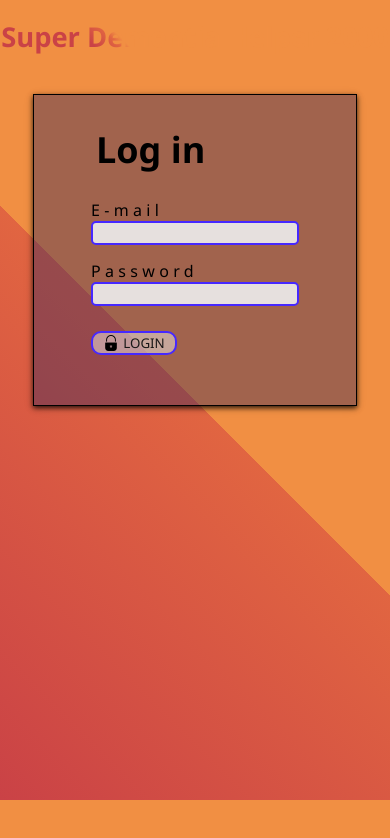
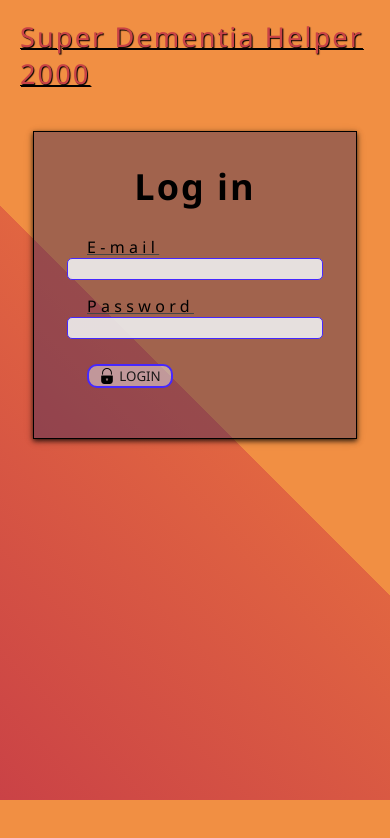
Before and after one commit to azeam/T9_notes, a React (Create React App) app in the folder home/: page /login in a window 390 px wide. Shown: the top 838 px of the page. Built offline with nearby package versions, Linux system fonts and the light colour scheme; the HTML template or start-up script is replaced by a standard one.

Commit message:
Update css
Fixed responsive sizing

Styling

```diff
--- a/home/src/components/Background.css
+++ b/home/src/components/Background.css
@@ -10,29 +10,21 @@
 @media screen and (max-width: 480px) {
 
     .container{
-
-        width: 80%;
-
+        max-width: 80%;
     }
-
-
-
 }
 
 .container{
     border: 1px solid black;
     margin: 20px;
     padding: 5px;
+    width: 380px;
     padding-top: 30px;
     padding-bottom: 50px;
     background-color: rgba(40, 34, 94, 0.4);
     order: 0;
     box-shadow: 0 2px 5px 0 rgba(0, 0, 0, 0.8), 0 2px 10px 0 rgba(0, 0, 0, 0.12);
 }
-
-.container:hover {
-    /* filter: grayscale(100%); */
-  }
 
 body{
     background-image: linear-gradient(
--- a/home/src/components/Button.css
+++ b/home/src/components/Button.css
@@ -11,6 +11,8 @@
     font-weight: 400;
     border-radius: 10px;
     margin-top: 10px;
+    margin-left: 20px;
+    margin-right: 20px;
     width: 70px;
     cursor: pointer;
     transition: transform 0.3s ease;
--- a/home/src/components/Header.css
+++ b/home/src/components/Header.css
@@ -1,7 +1,19 @@
 .header1{
-    font-family: 'Segoe UI', Tahoma, Geneva, Verdana, sans-serif;
+    font-family:'Segoe UI', Tahoma, Geneva, Verdana, sans-serif;
     font-size: 36px;
+    font-weight: 600;
     margin: auto;
     margin-bottom: 25px;
-    margin-left: 5px;
+    margin-left: 40px;
+    letter-spacing: 2px;
+    justify-self: center;
+    align-self: center;
 }
+
+@media screen and (min-width: 320px) {
+
+    .header1 {
+        margin-left: 20px;
+        margin-right: 20px;
+    }
+}
--- a/home/src/components/Input.css
+++ b/home/src/components/Input.css
@@ -3,8 +3,8 @@ div{
 }
 
 div label{
-    font-family: 'Segoe UI', Tahoma, Geneva, Verdana, sans-serif;
-
+    font-family:'Segoe UI', Tahoma, Geneva, Verdana, sans-serif;
+    font-weight: 550;
 }
 
 input{
@@ -14,8 +14,19 @@ input{
     transition: transform 0.3s ease;
     background-color: rgba(238, 238, 238, 0.9);
     color: var(--dark);
-    border: 2px solid var(--primary);
+    border: 1px solid var(--primary);
     width: 200px;
     margin-bottom: 15px;
+    margin-left: 20px;
+    margin-right: 20px;
     cursor: text;
 }
+
+@media screen and (min-width: 320px) {
+    /* Styles go here */
+    input {
+        margin-left: 0px;
+        margin-right: 0px;
+        width: 250px;
+    }
+}
--- a/home/src/components/TextArea.css
+++ b/home/src/components/TextArea.css
@@ -6,13 +6,16 @@
 }
 
 textarea{
-    width: 95%;
+    width: 100%;
 }
 
 label{
-    font-family: 'Segoe UI', Tahoma, Geneva, Verdana, sans-serif;
+    font-family: "Palatino Linotype", 'Segoe UI', Tahoma, Geneva, Verdana, sans-serif;
+    text-decoration: underline rgb(68, 68, 68);
     letter-spacing: 0,47em;
     margin-top: 20px;
+    margin-left: 20px;
+    margin-right: 20px;
 
 }
 
@@ -28,7 +31,7 @@ label{
     transition: transform 0.3s ease;
     background-color: rgba(238, 238, 238, 0.9);
     color: var(--dark);
-    border: 2px solid var(--primary);
+    border: 1px solid var(--primary);
     height: 250px;
 }
 
@@ -38,6 +41,10 @@ label{
 
 @media screen and (max-width: 480px) {
 
+    /* label{
+        margin-left: 0px;
+
+    } */
 
     textarea{
 
--- a/home/src/components/Title.css
+++ b/home/src/components/Title.css
@@ -1,39 +1,46 @@
 .title{
+    margin-left: 20px;
     order:1;
     font-size: 7vw;
     font-family: 'Segoe UI', Tahoma, Geneva, Verdana, sans-serif;
-    background-color: #CA4246;
+    font-weight: 350;
+    text-shadow: 1px 1px 1px black;
+    text-decoration: underline;
+    text-decoration-color: black;
+    text-decoration-thickness: -1%;
+    color: #CA4246;
+    letter-spacing: 2px;
 
     /* Create the gradient. */
-     background-image: linear-gradient(
+   /*   background-image: linear-gradient(
           45deg,
           #CA4246 24%,
           #E16541 30%,
           #E16541 18.333%,
-          #F18F43 32.333%);
+          #F18F43 32.333%); */
 
     /* Set the background size and repeat properties. */
-    background-size: 100%;
+    /* background-size: 100%;
     background-repeat: repeat;
-
+   */
     /* Use the text as a mask for the background. */
     /* This will show the gradient as a text color rather than element bg. */
-    -webkit-background-clip: text;
-    -webkit-text-fill-color: transparent;
+    /* -webkit-background-clip: text;
+    -webkit-text-fill-color: transparent;  */
 
     /* Animate the text when loading the element. */
     /* This animates it on page load and when hovering out. */
-    animation: rainbow-text-simple-animation-rev 0.75s ease forwards;
+    /* animation: rainbow-text-simple-animation-rev 0.75s ease forwards; */
 }
 
-.title:hover{
+/* .title:hover{
     animation: rainbow-text-simple-animation 0.5s ease-in forwards;
-}
+} */
 
 
 /* Move the background and make it smaller. */
 /* Animation shown when entering the page and after the hover animation. */
-@keyframes rainbow-text-simple-animation-rev {
+/* @keyframes rainbow-text-simple-animation-rev {
     0% {
       background-size: 650%;
     }
@@ -43,11 +50,11 @@
     100% {
         background-size: 100%;
     }
-}
+} */
 
   /* Move the background and make it larger. */
   /* Animation shown when hovering over the text. */
-@keyframes rainbow-text-simple-animation {
+/* @keyframes rainbow-text-simple-animation {
     0% {
         background-size: 100%;
     }
@@ -57,4 +64,13 @@
     100% {
         background-size: 650%;
     }
+} */
+
+@media screen and (max-width: 320px) {
+    /* Styles go here */
+    .title {
+        margin-left: 20px;
+        margin-right: 0px;
+        width: 250px;
+    }
 }
--- a/home/src/pages/NoteForm.css
+++ b/home/src/pages/NoteForm.css
@@ -1,11 +1,3 @@
-@media screen and (max-width: 480px) {
-
-    .container{
-
-        grid-template-columns: none;
-    }
-
-}
 
 .container{
     display: grid;
@@ -20,6 +12,8 @@
 .noteForm{
     width: fit-content;
     height: auto;
+    align-self: center;
+    justify-self: center;
 }
 .ham-menu{
     width: 150px;
@@ -29,3 +23,24 @@
     width: 0px;
     height: 0px;
 }
+
+
+@media screen and (min-width: 350px) {
+    /* Styles go here */
+    .header1 {
+        margin-left: 0px;
+        margin-right: 0px;
+    }
+}
+@media screen and (max-width: 480px) {
+
+    .container{
+
+        grid-template-columns: none;
+    }
+    .noteForm{
+        justify-items: left;
+        align-items: left;
+        margin-left: 10px;
+    }
+}
--- a/home/src/pages/login.js
+++ b/home/src/pages/login.js
@@ -53,12 +53,12 @@ class login extends Component {
 			<>
 				<div className="container">
 					<form className="login">
-						<Header className="header1" label="Log in" name="login"></Header>
 						<LoginInput type="email" id="email" label="E-mail" name="email" onChange={this.handleChange}></LoginInput>
 						<LoginInput type="password" id="password" label="Password" name="password" onChange={this.handleChange}></LoginInput>
 
 						<SubmitButton id="btnlogin" className="btn" label="LOGIN" type="submit" onClick={this.handleSubmit}></SubmitButton>
 					</form>
+					<Header className="header1" label="Log in" name="login"></Header>
 				</div>
 				<Title className="title" label="Super Dementia Helper 2000" name="title"></Title>
 			</>
--- a/home/src/pages/signup.js
+++ b/home/src/pages/signup.js
@@ -56,7 +56,6 @@ class signup extends Component {
 			<>
 				<div className="container">
 					<form className="signup">
-						<Header className="header1" label="Sign up" name="signup"></Header>
 						<SignupInput type="text" id="username" label="Username" name="username" onChange={this.handleChange}></SignupInput>
 						<SignupInput type="email" id="email" label="E-mail" name="email" onChange={this.handleChange}></SignupInput>
 						<SignupInput type="password" id="password" label="Password" name="password" onChange={this.handleChange}></SignupInput>
@@ -64,6 +63,7 @@ class signup extends Component {
 
 						<SubmitButton id="btnsignup" className="btn" label="SEND" type="submit" onClick={this.handleSubmit}></SubmitButton>
 					</form>
+					<Header className="header1" label="Sign up" name="signup"></Header>
 				</div>
 				<Title className="title" label="Super Dementia Helper 2000" name="title"></Title>
 			</>
```
